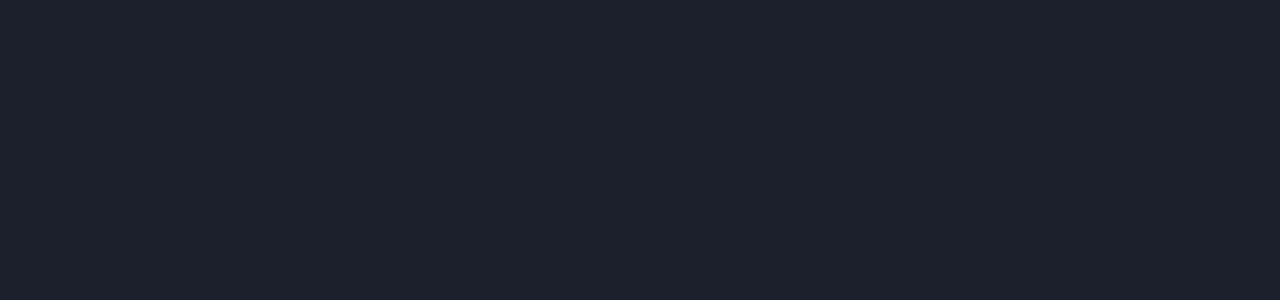
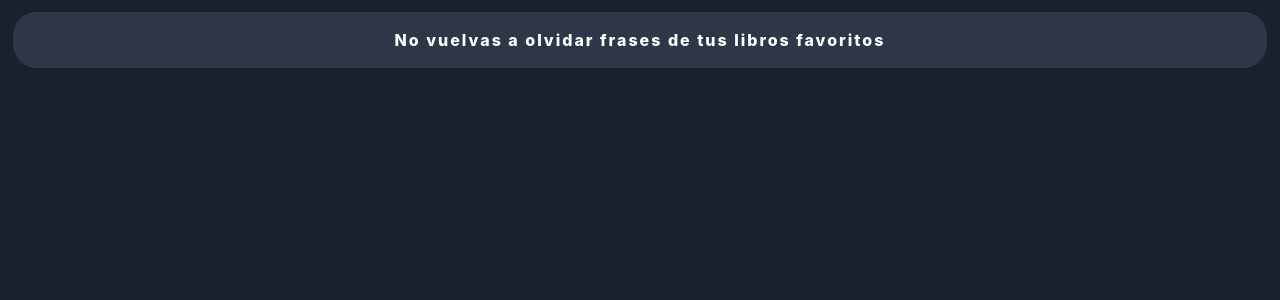
Before and after one commit to mateobetancurb/crud-node-react, a React (Vite) app in the folder frontend/: page / in a window 1280 px wide. Shown: the top 300 px of the page. Built offline with nearby package versions, Linux system fonts and the light colour scheme.

Commit message:
setting header component

```diff
--- a/frontend/src/App.jsx
+++ b/frontend/src/App.jsx
@@ -1,7 +1,9 @@
+import {Header} from "./components/Header";
+
 const App = () => {
 	return (
 		<>
-			<h1>App</h1>
+			<Header />
 		</>
 	);
 };
```
